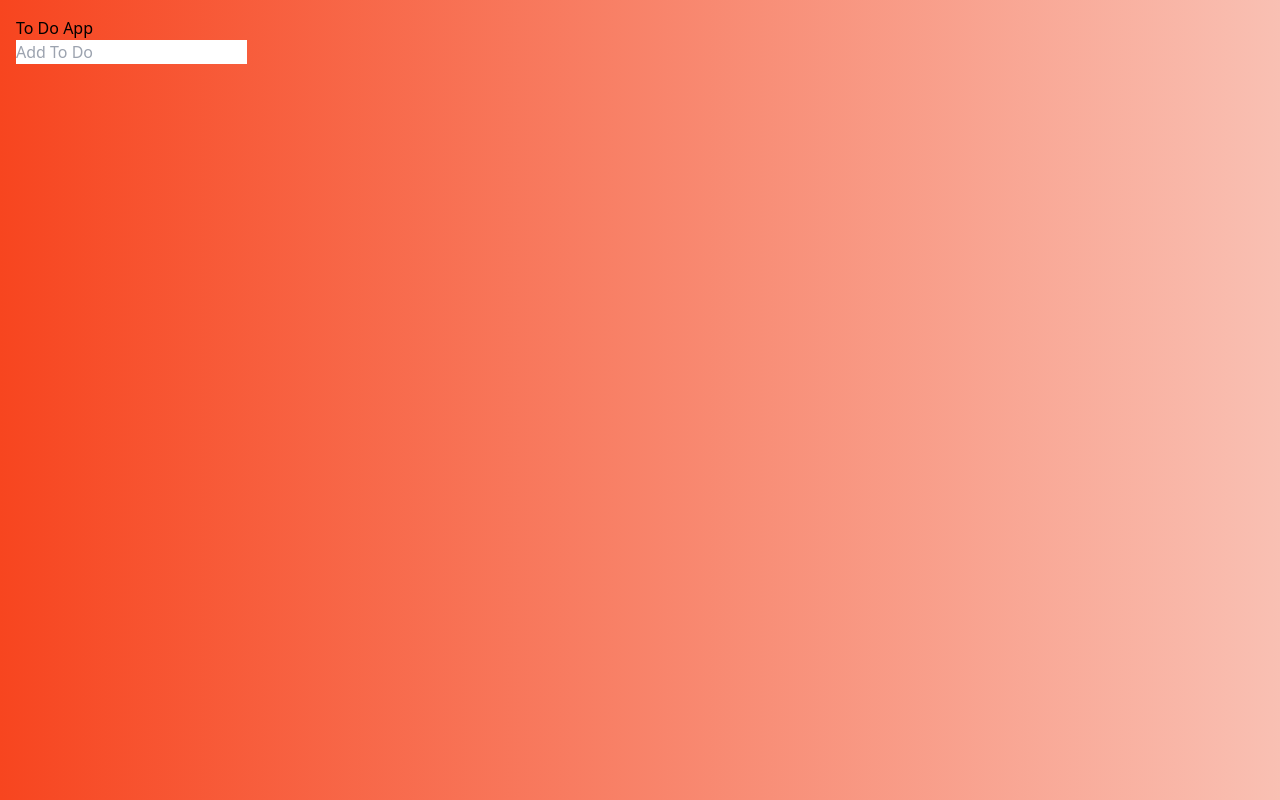
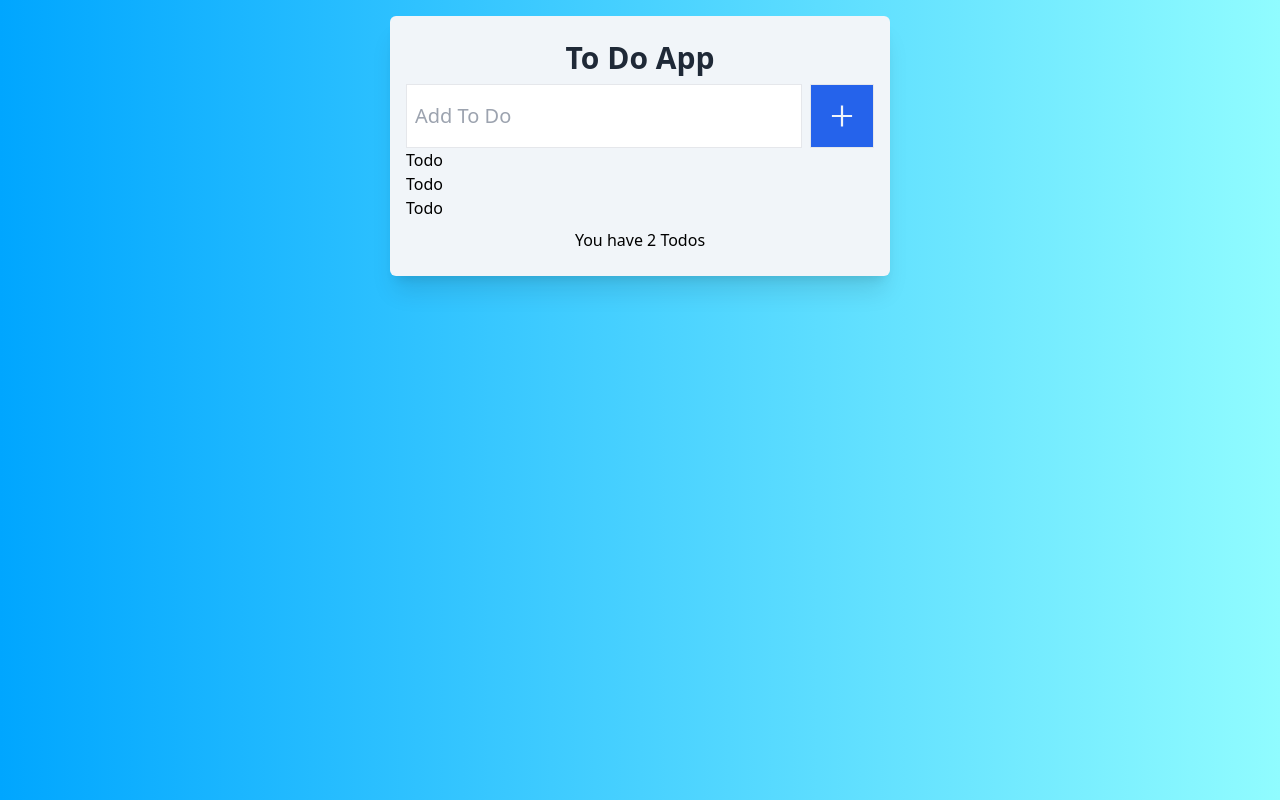
Before and after one commit to nawodyaishan/WebDev-ToDoApp-React-Firebase, a React (Create React App) app in the folder todofirebase/: page / in a window 1280 px wide. Built offline with nearby package versions, Linux system fonts and the light colour scheme.

Commit message:
Add todo props and css

```diff
--- a/todofirebase/src/App.js
+++ b/todofirebase/src/App.js
@@ -1,17 +1,31 @@
-import React from 'react';
+import React, {useState} from 'react';
+import {AiOutlinePlus} from "react-icons/ai";
+import Todo from "./Todo";
 
 const style = {
-    bg: `h-screen w-screen p-4 bg-gradient-to-r from-[#F7451F] to-[#F9C0B3]`, container: ``
+    bg: `h-screen w-screen p-4 bg-gradient-to-r from-[#00A6FF] to-[#90FCFF]`,
+    container: `bg-slate-100 max-w-[500px] w-full m-auto rounded-md shadow-xl p-4`,
+    heading: `text-3xl font-bold text-center text-gray-800 p-2`,
+    form: `flex justify-between`,
+    input: `border p-2 w-full text-xl`,
+    button: `border p-4 ml-2 bg-blue-600 text-slate-100`,
+    count: `text-center p-2`
 }
 
 function App() {
+    const [todos, setTodos] = useState([`Learn`, 'React', 'Wow'])
+
     return (<div className={style.bg}>
         <div className={style.container}>
             <h3 className={style.heading}>To Do App</h3>
             <form className={style.form}>
                 <input className={style.input} type={"text"} placeholder={"Add To Do"}/>
-                <button className={style.button}></button>
+                <button className={style.button}><AiOutlinePlus size={30}/></button>
             </form>
+            <ul>
+                {todos.map((todo, index) => (<Todo key={index} todo={todo}/>))}
+            </ul>
+            <p className={style.count}>You have 2 Todos</p>
         </div>
     </div>);
 }
```
